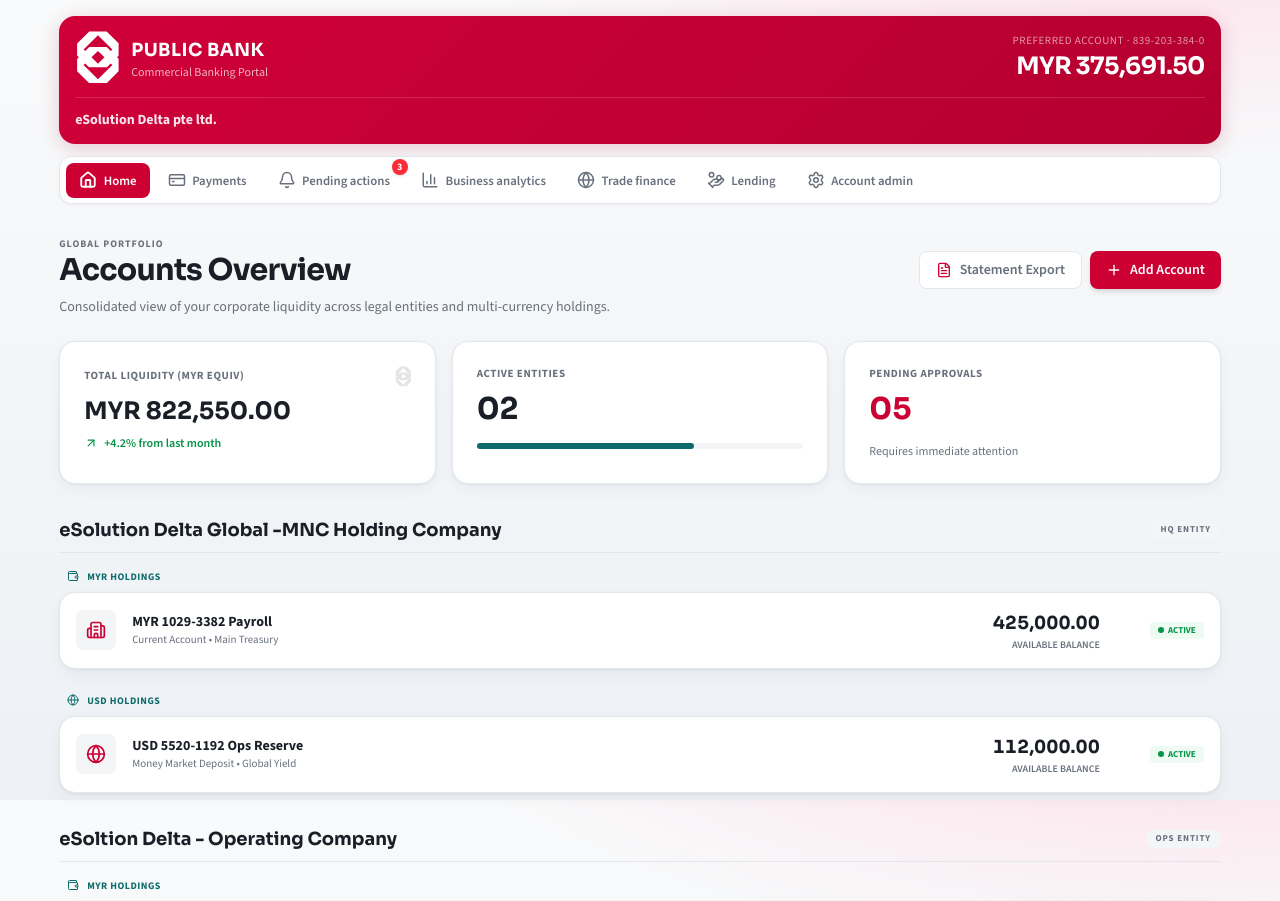
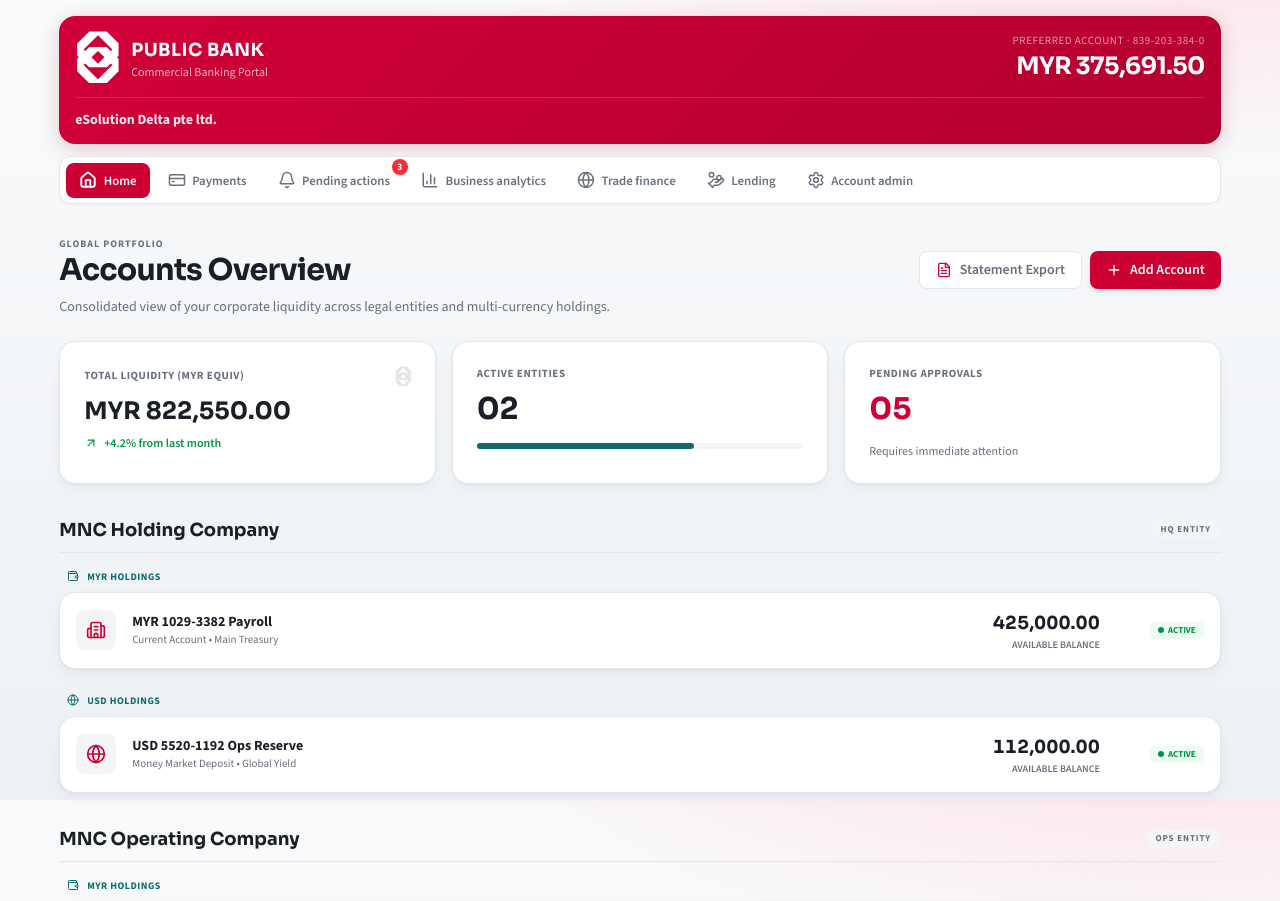
Before and after one commit to manish-ow/publicbank-portal, a Next.js app: page / in a window 1280 px wide. Shown: the top 901 px of the page. Built offline with nearby package versions, Linux system fonts and the light colour scheme.

Commit message:
font update

```diff
--- a/src/app/page.js
+++ b/src/app/page.js
@@ -18,7 +18,7 @@
 export default function Home() {
   const entities = [
     {
-      name: "eSolution Delta Global -MNC Holding Company",
+      name: "MNC Holding Company",
       type: "HQ ENTITY",
       accounts: [
         {
@@ -40,7 +40,7 @@
       ]
     },
     {
-      name: "eSoltion Delta - Operating Company",
+      name: "MNC Operating Company",
       type: "OPS ENTITY",
       accounts: [
         {
```
